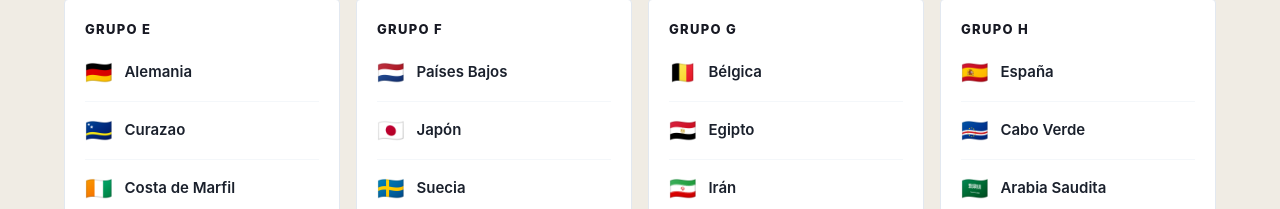
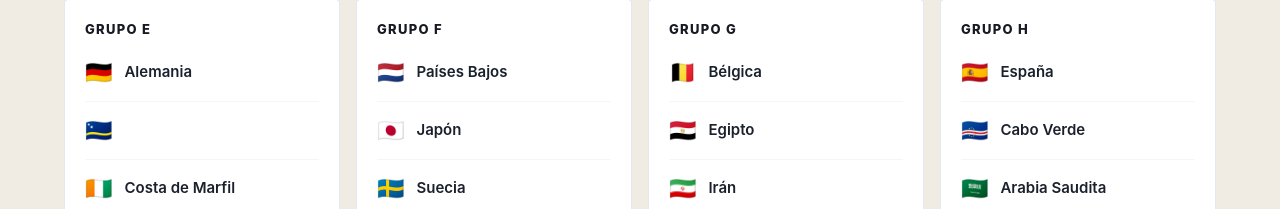
Before and after one commit to Agcamilo/FixtureCI-CD, a React (Vite) app: page /grupos in a window 1280 px wide. Shown: the part 528-737 px from the top of the page. Built offline with nearby package versions, Linux system fonts and the light colour scheme.

Commit message:
pipeline v1.7 dos errores

```diff
--- a/src/data/groups.js
+++ b/src/data/groups.js
@@ -39,7 +39,7 @@ export const groups = [
     id: 'E',
     teams: [
       { name: 'Alemania', flag: '🇩🇪', code: 'GER' },
-      { name: 'Curazao', flag: '🇨🇼', code: 'CUW' },
+      { name: '', flag: '🇨🇼', code: 'CUW' },
       { name: 'Costa de Marfil', flag: '🇨🇮', code: 'CIV' },
       //{ name: 'Ecuador', flag: '🇪🇨', code: 'ECU' },
     ],
--- a/src/smoke-groups.js
+++ b/src/smoke-groups.js
@@ -16,12 +16,12 @@ function check(description, condition) {
 check('hay 12 grupos', groups.length === 12);
 
 for (const g of groups) {
-  check(`Grupo ${g.id}: tiene 4 equipos`, g.teams.length === 4);
+  check(`Grupo ${g.id}: prueba tiene 4 equipos`, g.teams.length === 4);
   check(`Grupo ${g.id}: ID válido (A-L)`, /^[A-L]$/.test(g.id));
   for (const t of g.teams) {
     const label = t.name || `(equipo sin nombre)`;
-    check(`Grupo ${g.id} - ${label}: tiene nombre`, !!t.name);
-    check(`Grupo ${g.id} - ${label}: tiene bandera`, !!t.flag);
+    check(`Grupo ${g.id} - ${label}: prueba tiene nombre`, !!t.name);
+    check(`Grupo ${g.id} - ${label}: prueba tiene bandera `, !!t.flag);
   }
 }
 
```
